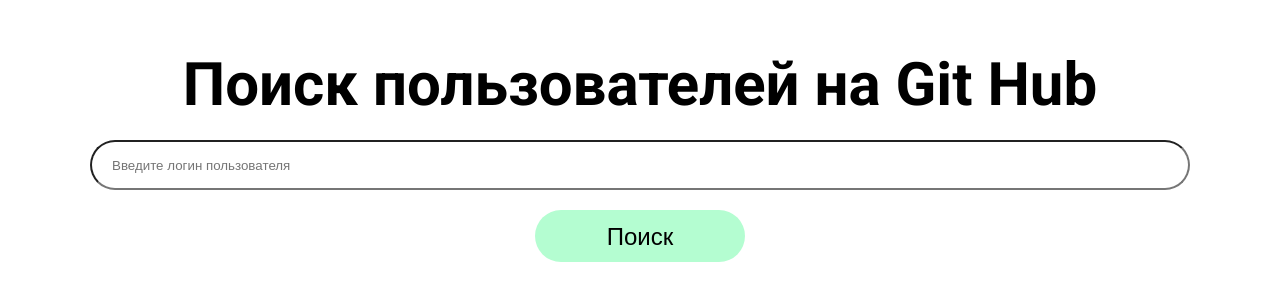
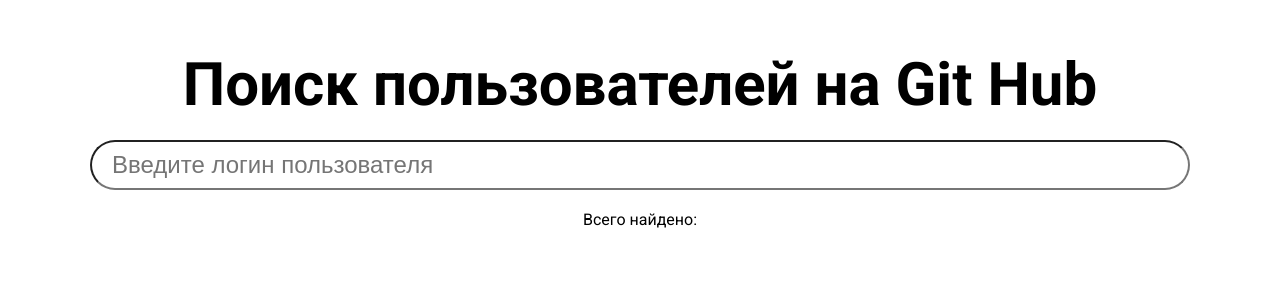
Before and after one commit to NinaBobyleva/certification, a React (Vite) app: page / in a window 1280 px wide. Shown: the part 191-492 px from the top of the page. Built offline with nearby package versions, Linux system fonts and the light colour scheme.

Commit message:
Получила данные, отрисовала список пользователей и добавила типы.

```diff
--- a/package.json
+++ b/package.json
@@ -11,6 +11,7 @@
     "test": "jest"
   },
   "dependencies": {
+    "axios": "^1.7.7",
     "react": "^18.3.1",
     "react-dom": "^18.3.1",
     "react-router-dom": "^6.26.2",
--- /dev/null
+++ b/src/api/userInfo.ts
@@ -0,0 +1,9 @@
+import axios from "axios";
+
+export async function getUserInfo(userName: string, perPage: number, currentPage: number) {
+  const response = await axios.get(
+    `https://api.github.com/search/users?q=${userName}&per_page=${perPage}&page=${currentPage}`
+  );
+  console.log(response.data);
+  return response.data;
+}
--- a/src/components/Search/Search.tsx
+++ b/src/components/Search/Search.tsx
@@ -1,7 +1,8 @@
 import * as S from "./search.styled";
 
-export function Search() {
+export function Search({setUserName}: {setUserName: React.Dispatch<React.SetStateAction<string>>}) {
+
     return(
-        <S.Input type="text" placeholder="Введите логин пользователя" />
+        <S.Input type="text" placeholder="Введите логин пользователя" onChange={(e: React.ChangeEvent<HTMLInputElement>) => setUserName(e.target.value)} />
     );
 }
--- a/src/components/Search/search.styled.ts
+++ b/src/components/Search/search.styled.ts
@@ -6,10 +6,10 @@
   outline: none;
   padding: 20px;
   border-radius: 30px;
+  font-weight: 400;
+  font-size: 24px;
+  line-height: 3px;
   ::placeholder {
-    font-weight: 400;
-    font-size: 24px;
-    line-height: 3px;
     color: #94a6be;
   }
 `;
--- a/src/components/UserList/UserList.tsx
+++ b/src/components/UserList/UserList.tsx
@@ -1,5 +1,17 @@
-export function UserList() {
+import * as S from "./userList.styled";
+
+type UserListProp = {
+    login: string;
+    url: string;
+    id: string;
+}
+
+export function UserList({login, url, id}: UserListProp) {
+    // console.log("login", login);
     return(
-        <div></div>
+        <S.UserBox>
+            <S.Img src={url} alt="avatar" />
+            <S.UserLogin>{login}</S.UserLogin>
+        </S.UserBox>
     );
 }
--- a/src/components/UserList/userList.styled.ts
+++ b/src/components/UserList/userList.styled.ts
@@ -0,0 +1,20 @@
+import styled from "styled-components";
+
+export const UserBox = styled.div`
+  width: 100%;
+  height: 50px;
+  /* border: 1px solid #000;
+  border-radius: 30px; */
+  padding: 20px;
+  display: flex;
+  gap: 20px;
+  align-items: center;
+`;
+
+export const Img = styled.img`
+  width: 30px;
+`;
+
+export const UserLogin = styled.p`
+  color: #000;
+`;
--- a/src/pages/HomePage/HomePage.tsx
+++ b/src/pages/HomePage/HomePage.tsx
@@ -1,17 +1,57 @@
-import { Button } from "../../components/Button/Button.tsx";
+import { useEffect, useState } from "react";
+// import { Button } from "../../components/Button/Button.tsx";
 import { Search } from "../../components/Search/Search.tsx";
 import { UserList } from "../../components/UserList/UserList.tsx";
 import * as S from "./homePage.styled.ts";
+import { getUserInfo } from "../../api/userInfo.ts";
+import { UserType } from "../../type.ts";
 
 export function HomePage() {
+  const [isLoading, setIsLoading] = useState(false);
+  const [count, setCount] = useState<number | null>(null);
+  const [users, setUsers] = useState<UserType[]>([]);
+  const [perPage, setPerPage] = useState(10);
+  const [currentPage, setCurrentPage] = useState(1);
+  console.log("user", users);
+  const [userName, setUserName] = useState<string>("");
+
+  useEffect(() => {
+    const getDataUser = async () => {
+      setIsLoading(true);
+      const res = await getUserInfo(userName, perPage, currentPage);
+      setCount(res.total_count);
+      setUsers(res.items);
+      setIsLoading(false);
+    };
+
+    if (userName) {
+      getDataUser();
+    }
+  }, [userName]);
+
   return (
     <>
       <S.Container>
         <S.SearchBox>
           <S.Title>Поиск пользователей на Git Hub</S.Title>
-          <Search />
-          <Button />
-          <UserList />
+          <Search setUserName={setUserName} />
+          <S.SubTitle>Всего найдено: {count}</S.SubTitle>
+          {isLoading ? (
+            "Данные загружаются..."
+          ) : (
+            <>
+              {users.map((el) => (
+                <UserList
+                  key={el.id}
+                  login={el.login}
+                  url={el.avatar_url}
+                  id={el.id}
+                />
+              ))}
+            </>
+          )}
+
+          {/* <Button /> */}
         </S.SearchBox>
       </S.Container>
     </>
--- a/src/pages/HomePage/homePage.styled.ts
+++ b/src/pages/HomePage/homePage.styled.ts
@@ -22,3 +22,7 @@
     font-size: 60px;
     color: black;
 `;
+
+export const SubTitle = styled.p`
+    color: #000
+`;
--- /dev/null
+++ b/src/type.ts
@@ -0,0 +1,32 @@
+export type UserType = {
+  id: string;
+  html_url: string;
+  login: string;
+  avatar_url: string;
+};
+
+export type DataType = {
+  items: UserType[];
+  total_count: number | null;
+};
+
+export type InfoDataType = {
+  total_count: number;
+  items: Items[];
+};
+
+export type Items = {
+  id: string;
+  html_url: string;
+  login: string;
+};
+
+export type UserInfoType = {
+  id: string;
+  userName: string;
+  user_url: string;
+  userPhotoUrl: string;
+  repositories: InfoDataType;
+  commitsCount: number;
+  topicsCount: number;
+};
```
Also changed, not shown: 1 other file (tests, documents, lock files or other folders).
